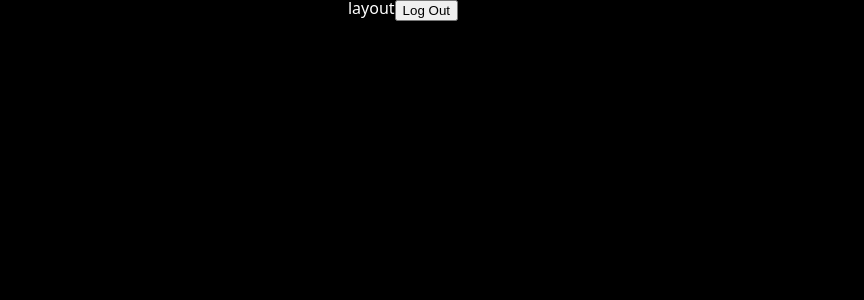
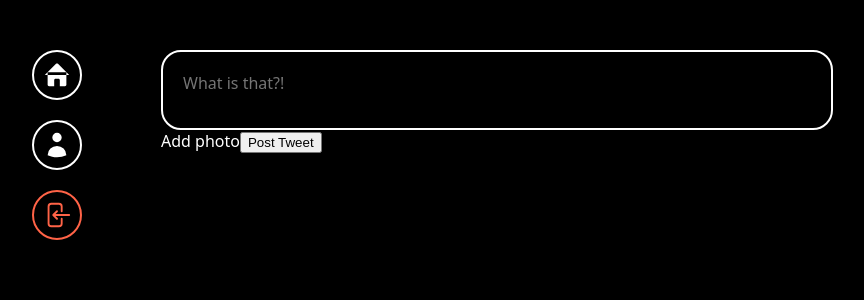
Before and after one commit to youngmumi/Nwitter-Reloaded, a React (Vite) app: page / in a window 1280 px wide. Shown: the top 300 px of the page, without its empty margins (237-1101 px from the left). Built offline with nearby package versions, Linux system fonts and the light colour scheme; no server answers; sample sign-in values are in the browser's storage.

Commit message:
4th commit

```diff
--- a/src/components/github-btn.tsx
+++ b/src/components/github-btn.tsx
@@ -1,5 +1,5 @@
 import { GithubAuthProvider, signInWithPopup } from "firebase/auth";
-import styled from "styled-components"
+import { styled } from "styled-components";
 import { auth } from "../routes/firebase";
 import { useNavigate } from "react-router-dom";
 
--- a/src/components/layout.tsx
+++ b/src/components/layout.tsx
@@ -1,10 +1,113 @@
-import { Outlet } from "react-router-dom";
+import { Link, Outlet } from "react-router-dom";
+import styled from "styled-components";
 
-export default function Layout(){
+const Wrapper = styled.div`
+    display: grid;
+    gap: 20px;
+    grid-template-columns: 1fr 4fr;
+    height: 100%;
+    padding: 50px 0px;
+    width: 100%;
+    max-width: 860px;
+`;
+
+const StyledLink = styled(Link)`
+    text-decoration: none;
+    color: inherit;
+    &:focus,
+    &:active {
+        outline: none;
+    }
+`;
+
+const Menu = styled.div`
+    display: flex;
+    flex-direction: column;
+    align-items: center;
+    gap: 20px;
+`;
+
+const MenuItem = styled.div`
+    cursor: pointer;
+    display: flex;
+    align-items: center;
+    justify-content: center;
+    border: 2px solid white;
+    height: 50px;
+    width: 50px;
+    border-radius: 50%;
+    svg {
+        width: 30px;
+        fill: white;
+        stroke: none; /* SVG 테두리 완전히 제거 */
+    }
+    &.log-out {
+        border-color: tomato;
+        svg {
+            fill: tomato;
+        }
+    }
+`;
+
+export default function Layout() {
     return (
-        <>
-            <h2>layout</h2>
+        <Wrapper>
+            <Menu>
+                <StyledLink to="/">
+                    <MenuItem>
+                        <svg
+                            xmlns="http://www.w3.org/2000/svg"
+                            fill="none"
+                            viewBox="0 0 24 24"
+                            strokeWidth={1.5}
+                            stroke="none"
+                            className="size-6"
+                        >
+                            <path
+                                strokeLinecap="round"
+                                strokeLinejoin="round"
+                                d="m2.25 12 8.954-8.955c.44-.439 1.152-.439 1.591 0L21.75 12M4.5 9.75v10.125c0 .621.504 1.125 1.125 1.125H9.75v-4.875c0-.621.504-1.125 1.125-1.125h2.25c.621 0 1.125.504 1.125 1.125V21h4.125c.621 0 1.125-.504 1.125-1.125V9.75M8.25 21h8.25"
+                            />
+                        </svg>
+                    </MenuItem>
+                </StyledLink>
+
+                <StyledLink to="/profile">
+                    <MenuItem>
+                        <svg
+                            xmlns="http://www.w3.org/2000/svg"
+                            fill="none"
+                            viewBox="0 0 24 24"
+                            strokeWidth={1.5}
+                            stroke="none"
+                            className="size-6"
+                        >
+                            <path
+                                strokeLinecap="round"
+                                strokeLinejoin="round"
+                                d="M15.75 6a3.75 3.75 0 1 1-7.5 0 3.75 3.75 0 0 1 7.5 0ZM4.501 20.118a7.5 7.5 0 0 1 14.998 0A17.933 17.933 0 0 1 12 21.75c-2.676 0-5.216-.584-7.499-1.632Z"
+                            />
+                        </svg>
+                    </MenuItem>
+                </StyledLink>
+
+                <MenuItem className="log-out">
+                    <svg
+                        xmlns="http://www.w3.org/2000/svg"
+                        viewBox="0 0 24 24"
+                        fill="currentColor"
+                        stroke="none"
+                        className="size-6"
+                    >
+                        <path
+                            fillRule="evenodd"
+                            d="M7.5 3.75A1.5 1.5 0 0 0 6 5.25v13.5a1.5 1.5 0 0 0 1.5 1.5h6a1.5 1.5 0 0 0 1.5-1.5V15a.75.75 0 0 1 1.5 0v3.75a3 3 0 0 1-3 3h-6a3 3 0 0 1-3-3V5.25a3 3 0 0 1 3-3h6a3 3 0 0 1 3 3V9A.75.75 0 0 1 15 9V5.25a1.5 1.5 0 0 0-1.5-1.5h-6Zm5.03 4.72a.75.75 0 0 1 0 1.06l-1.72 1.72h10.94a.75.75 0 0 1 0 1.5H10.81l1.72 1.72a.75.75 0 1 1-1.06 1.06l-3-3a.75.75 0 0 1 0-1.06l3-3a.75.75 0 0 1 1.06 0Z"
+                            clipRule="evenodd"
+                        />
+                    </svg>
+                </MenuItem>
+            </Menu>
             <Outlet />
-        </>
+        </Wrapper>
     );
 }
--- /dev/null
+++ b/src/components/post-tweet-form.tsx
@@ -0,0 +1,45 @@
+import { styled } from "styled-components";
+
+const Form = styled. form`
+    display; flex;
+    flex-direction: column;
+    gap: 10px;
+`;
+
+const TextArea = styled.textarea`
+    border: 2px solid white;
+    padding: 20px;
+    border-radius: 20px;
+    font-size: 16px;
+    color: white;
+    background-color: black;
+    width: 100%;
+    resize: none;
+    &::placeholder{
+        font-size: 16px;
+        font-family: system-ui, -apple-FileSystem, BlinkMacSystemFont, 'Segoe UI',
+    Roboto, Oxygen, Ubuntu, Cantarell, 'Open Sans', 'Helvetica Neue',
+    sans-serif;
+    }
+    &:focus {
+        outline: none;
+        border-color: #1d9bf0;
+    }
+`;
+
+const AttachFileButton = styled.label``;
+
+const AttachFileInput = styled.input`
+    display: none;
+`;
+
+const SubmitBtn = styled.input``;
+
+export default function PosttweetForm(){
+    return <Form>
+        <TextArea placeholder="What is that?!"/>
+        <AttachFileButton htmlFor="file">Add photo</AttachFileButton>
+        <AttachFileInput type="file" id="file" accept="image/*"/>
+        <SubmitBtn type="submit" value="Post Tweet" />
+    </Form>
+}
--- a/src/routes/firebase.ts
+++ b/src/routes/firebase.ts
@@ -1,5 +1,5 @@
 import { initializeApp } from "firebase/app";
-import {getAuth} from "firebase/auth";
+import { getAuth } from "firebase/auth";
 
 const firebaseConfig = {
   apiKey: "AIzaSyCOryfKyMj5lN93T424uPvZ6Q8S1JMqKrU",
--- a/src/routes/home.tsx
+++ b/src/routes/home.tsx
@@ -1,12 +1,14 @@
-import { auth } from "./firebase";
+import styled from "styled-components";
+import PosttweetForm from "../components/post-tweet-form";
+
+const Wrapper = styled.div`
+
+`;
 
 export default function Home(){
-
-    const logOut = () => {
-        auth.signOut();
-    }
-
-    return <h1>
-            <button onClick={logOut}>Log Out</button>
-        </h1>;
+    return (
+        <Wrapper>
+            <PosttweetForm />
+        </Wrapper>
+    );
 }
--- a/src/routes/login.tsx
+++ b/src/routes/login.tsx
@@ -63,7 +63,7 @@ export default function CreateAccount() {
                 <Input
                     type="submit"
                     value={isLoading ? "Loading..." : "Log in"}
-                    disabled={isLoading} // 로딩 중에는 버튼 비활성화
+                    disabled={isLoading}
                 />
             </Form>
             {error !== "" ? <Error>{error}</Error> : null}
```
